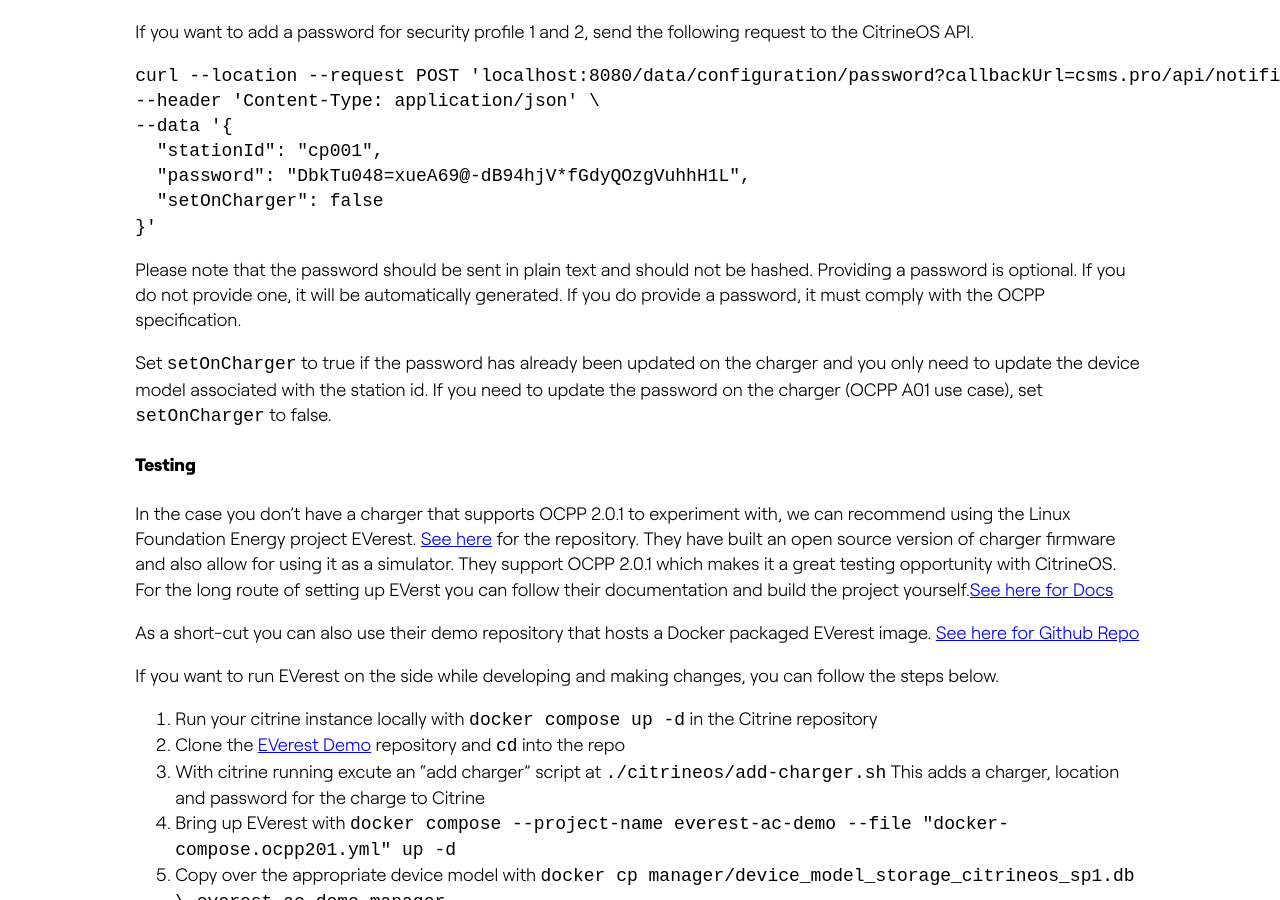
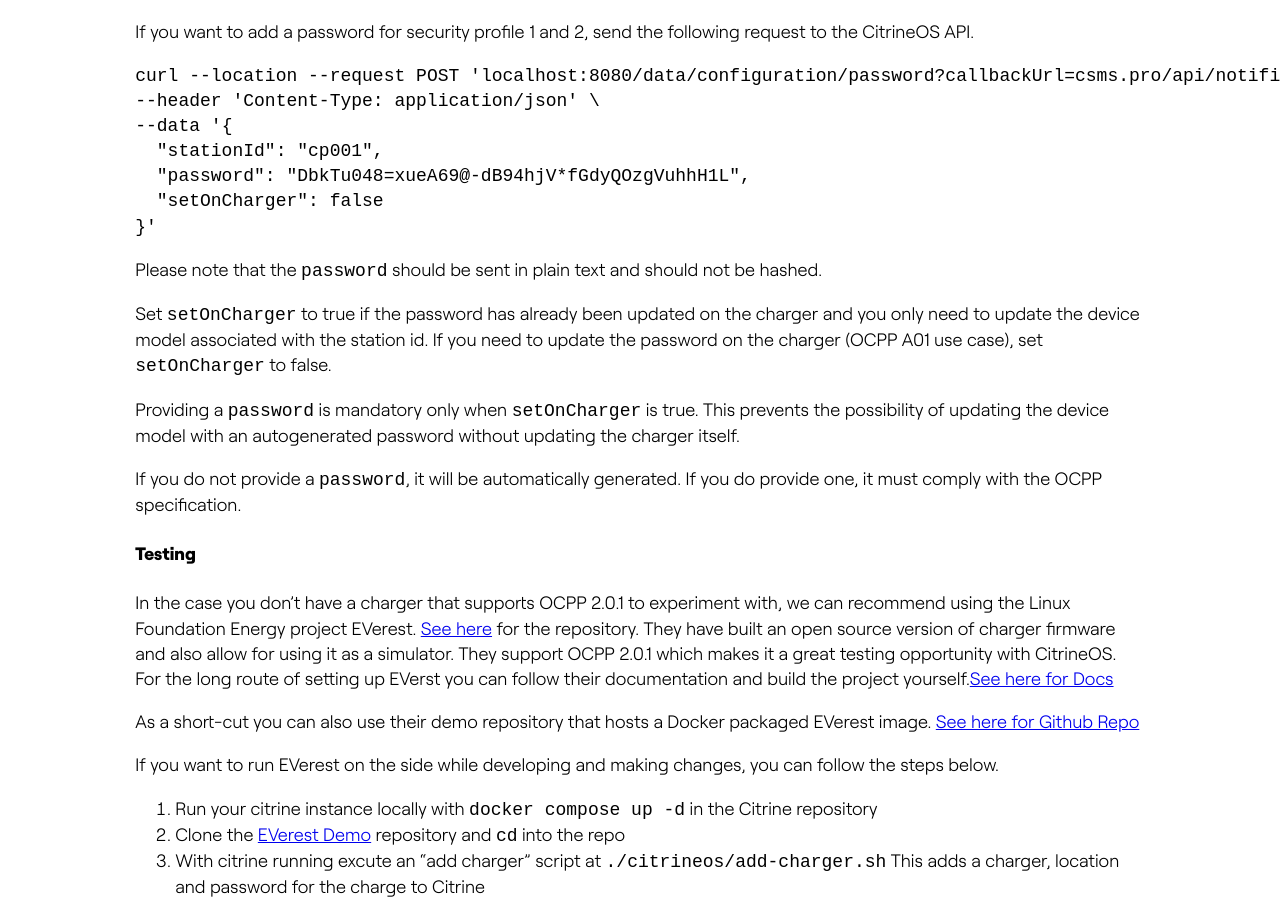
Before and after one commit to citrineos/citrineos.github.io, a Jekyll site: the page built from quickstart.md, in a window 1280 px wide and 900 px high, scrolled down 2821 px. Built offline with Jekyll 4.4.1, drawn with Linux system fonts in a browser that asks for light colours; some web fonts are replaced.

Commit message:
Clarify password optionality for Update Password API

````diff
--- a/quickstart.md
+++ b/quickstart.md
@@ -111,13 +111,15 @@
   "setOnCharger": false
 }'
 ```
-Please note that the password should be sent in plain text and should not be hashed.
-Providing a password is optional.
-If you do not provide one, it will be automatically generated.
-If you do provide a password, it must comply with the OCPP specification.
+Please note that the `password` should be sent in plain text and should not be hashed.
 
 Set `setOnCharger` to true if the password has already been updated on the charger and you only need to update the device model associated with the station id.
 If you need to update the password on the charger (OCPP A01 use case), set `setOnCharger` to false.
+
+Providing a `password` is mandatory only when `setOnCharger` is true. This prevents the possibility of updating the device model with an autogenerated password without updating the charger itself.
+
+If you do not provide a `password`, it will be automatically generated.
+If you do provide one, it must comply with the OCPP specification.
 
 #### Testing
 
````
